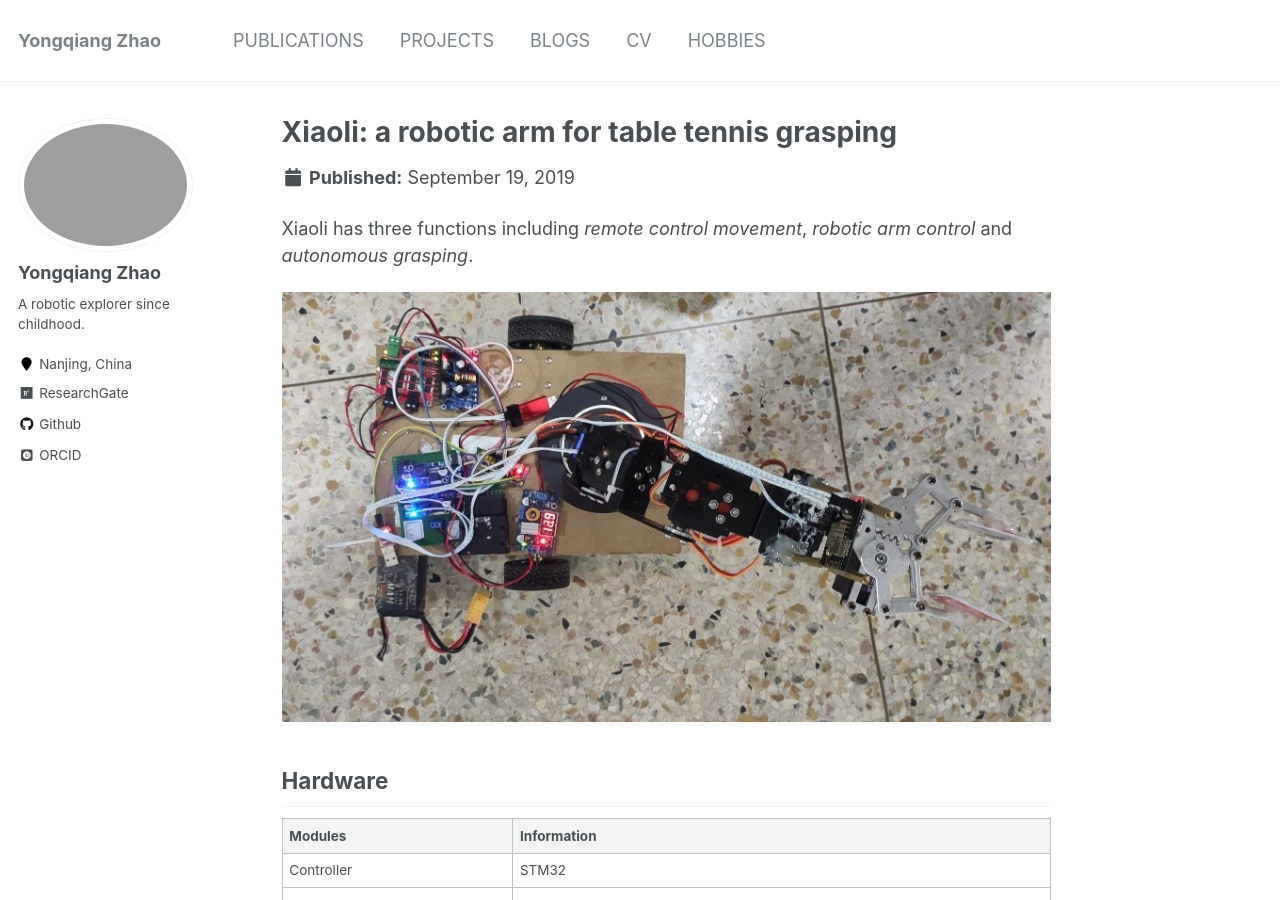
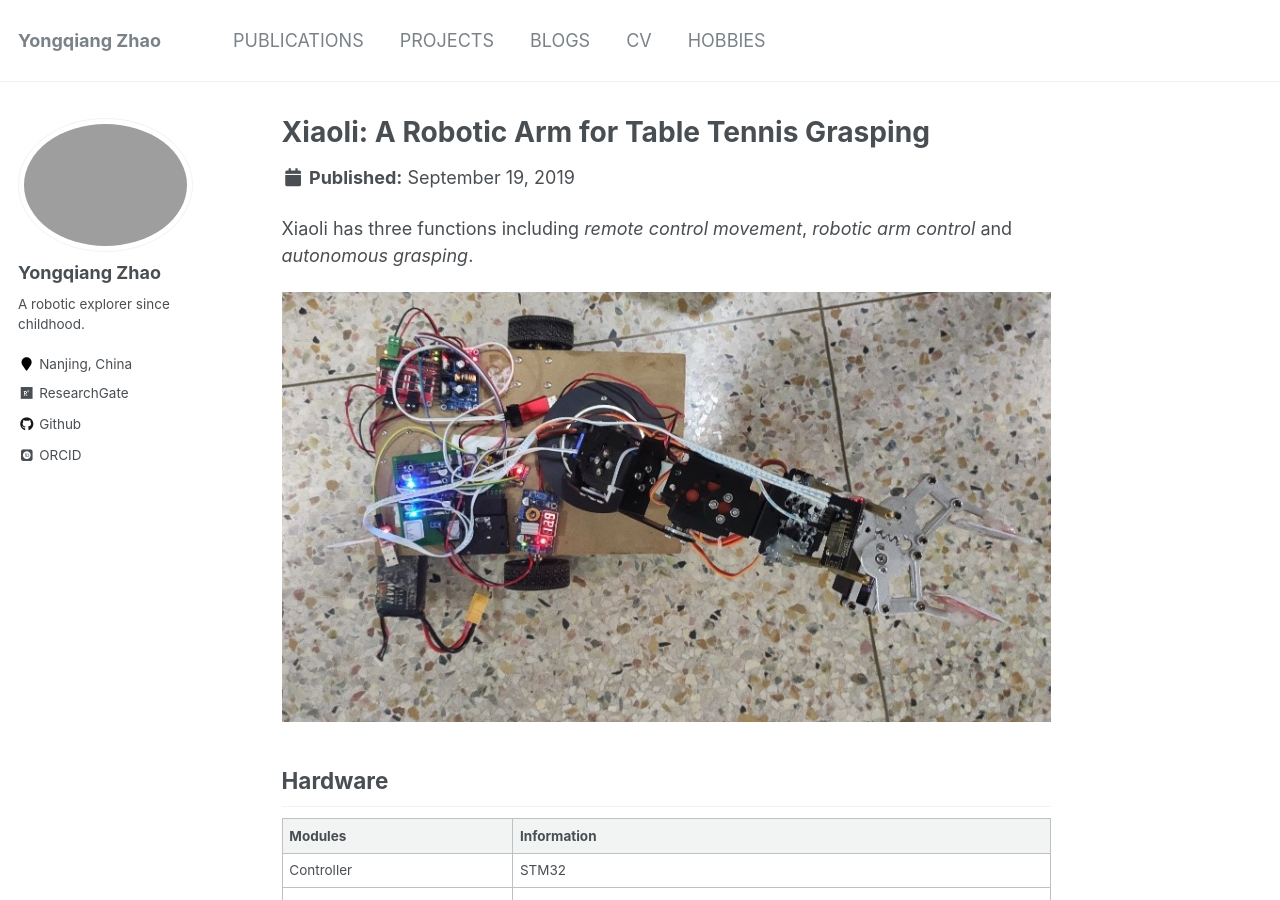
Before and after one commit to Rancho-zhao/Rancho-zhao.github.io, a Jekyll site: the page built from _projects/2019-09-19-project-2.md, in a window 1280 px wide and 900 px high. Built offline with Jekyll 4.4.1, drawn with Linux system fonts in a browser that asks for light colours; some web fonts are replaced; formulas are drawn with MathJax 3.

```diff
--- a/_projects/2019-09-19-project-2.md
+++ b/_projects/2019-09-19-project-2.md
@@ -1,5 +1,5 @@
 ---
-title: "Xiaoli: a robotic arm for table tennis grasping"
+title: "Xiaoli: A Robotic Arm for Table Tennis Grasping"
 collection: projects
 type: "Projects"
 permalink: /projects/2019-09-19-project-2
```
Also changed, not shown: other parts of _projects/2019-09-19-project-2.md (+2 -2 lines).
